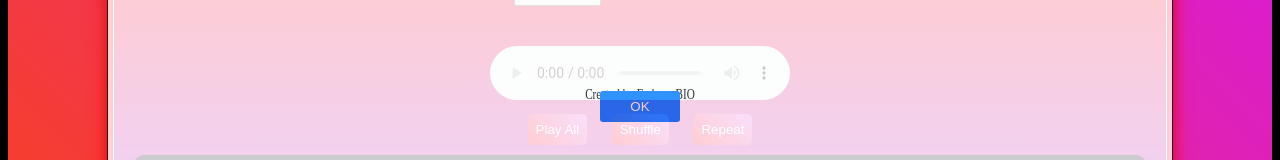
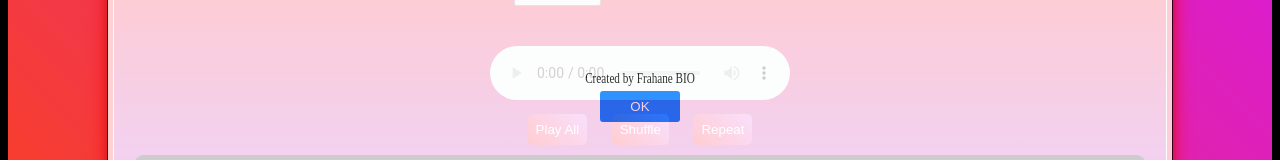
Before and after one commit to Frahane/SPA-Music-player, a plain HTML site: page index.html in a window 1280 px wide. Shown: the part 323-483 px from the top of the page. Drawn offline with Linux system fonts and the light colour scheme.

Commit message:
"Update top property of .window-p class from 8% to 4% in styles.css"

```diff
--- a/styles.css
+++ b/styles.css
@@ -379,7 +379,7 @@ body {
     align-content: center;
     .window-p{
       position: relative;
-      top: 8%;
+      top: 4%;
       font-size: 0.7em;
       color: black;
       font-weight: 1px;
```
